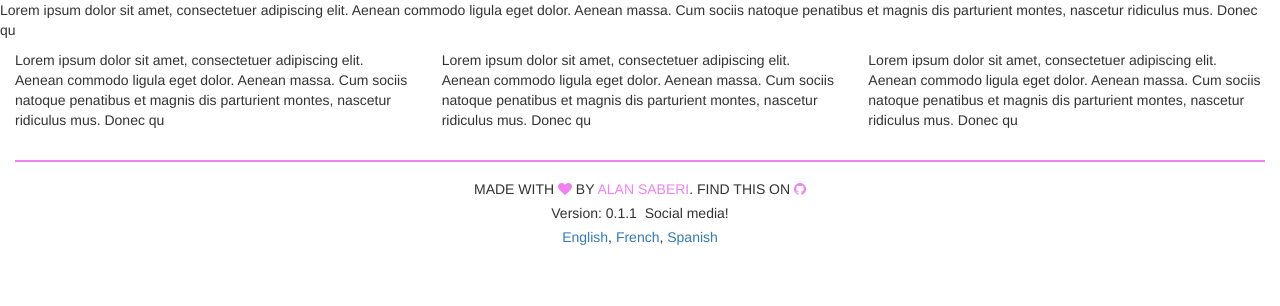
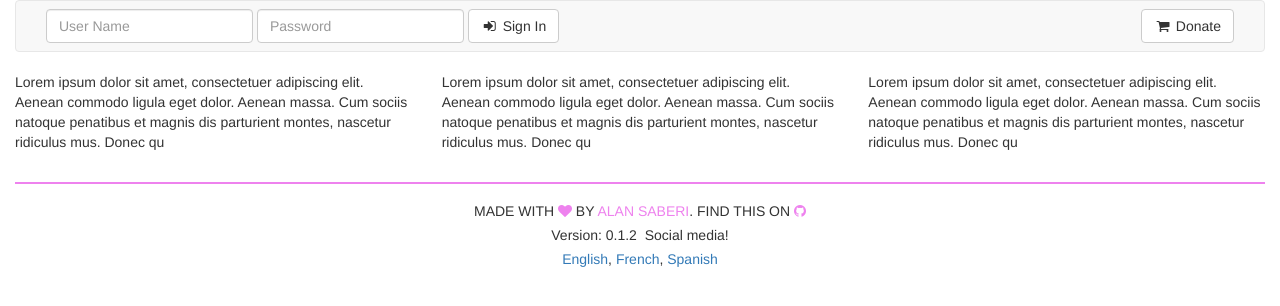
Before and after one commit to alireza-saberi/meme-maker, a website: page client/index.html in a window 1280 px wide. Drawn offline with nearby package versions, Linux system fonts and the light colour scheme.

Commit message:
feat: navbar is setup
Using bootstrap navbar is setup, Log in and donate is put there

```diff
--- a/client/index.html
+++ b/client/index.html
@@ -20,11 +20,25 @@
   </head>
   <body data-ng-app="memeMaker">
     <div class="container-fluid" ng-controller="footerController">
-      <div class="row">
-        <div class="col-xs-12 nav bav-bar">
-          <p>Lorem ipsum dolor sit amet, consectetuer adipiscing elit. Aenean commodo ligula eget dolor. Aenean massa. Cum sociis natoque penatibus et magnis dis parturient montes, nascetur ridiculus mus. Donec qu</p>
+        <div class="nav navbar navbar-default">
+          <div class="container-fluid">
+            <div class="navbar-header">
+              <form class="navbar-form navbar-left">
+                <div class="form-group">
+                  <input type="text" class="form-control" placeholder="User Name">
+                  <input type="password" class="form-control" placeholder="Password">
+                  <button type="submit" class="btn btn-default"><i class="fa fa-fw fa-sign-in"></i> Sign In</button>
+                </div>
+              </form>
+            </div>
+            <div class="navbar-header navbar-right">
+              <form class="navbar-form">
+              <button type="submit" class="btn btn-default navbar-button "> <i class="fa fa-fw fa-shopping-cart"></i> Donate</button>
+              </form>
+            </div>
+          </div>
         </div>
-      </div>
+
       <div class="row">
         <div class="col-xs-12 col-sm-4">
           <p>Lorem ipsum dolor sit amet, consectetuer adipiscing elit. Aenean commodo ligula eget dolor. Aenean massa. Cum sociis natoque penatibus et magnis dis parturient montes, nascetur ridiculus mus. Donec qu</p>
--- a/client/js/app.js
+++ b/client/js/app.js
@@ -2,7 +2,7 @@
 	var app = angular.module('memeMaker', []);
 	app.constant('appSettings', {
 		title: 'Meme Maker',
-		version: '0.1.1',
+		version: '0.1.2',
 
 	});
 
```
